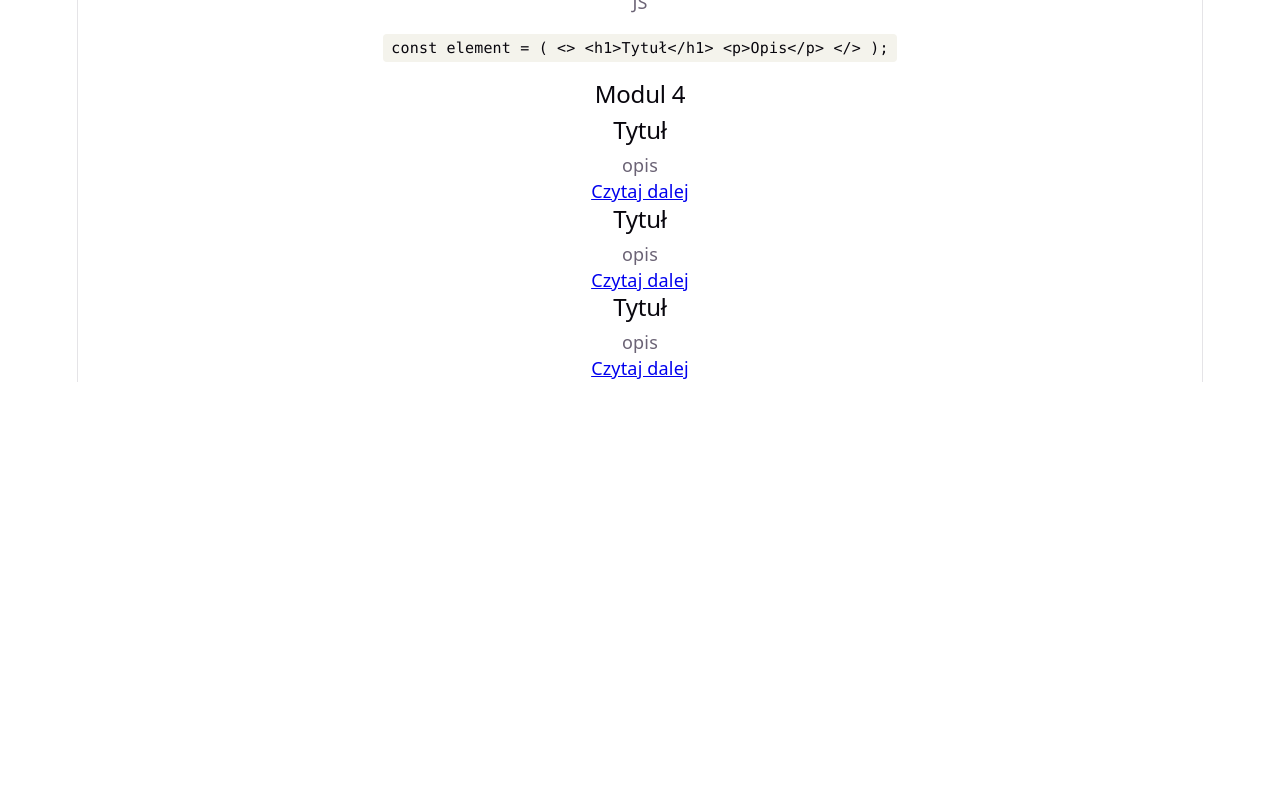
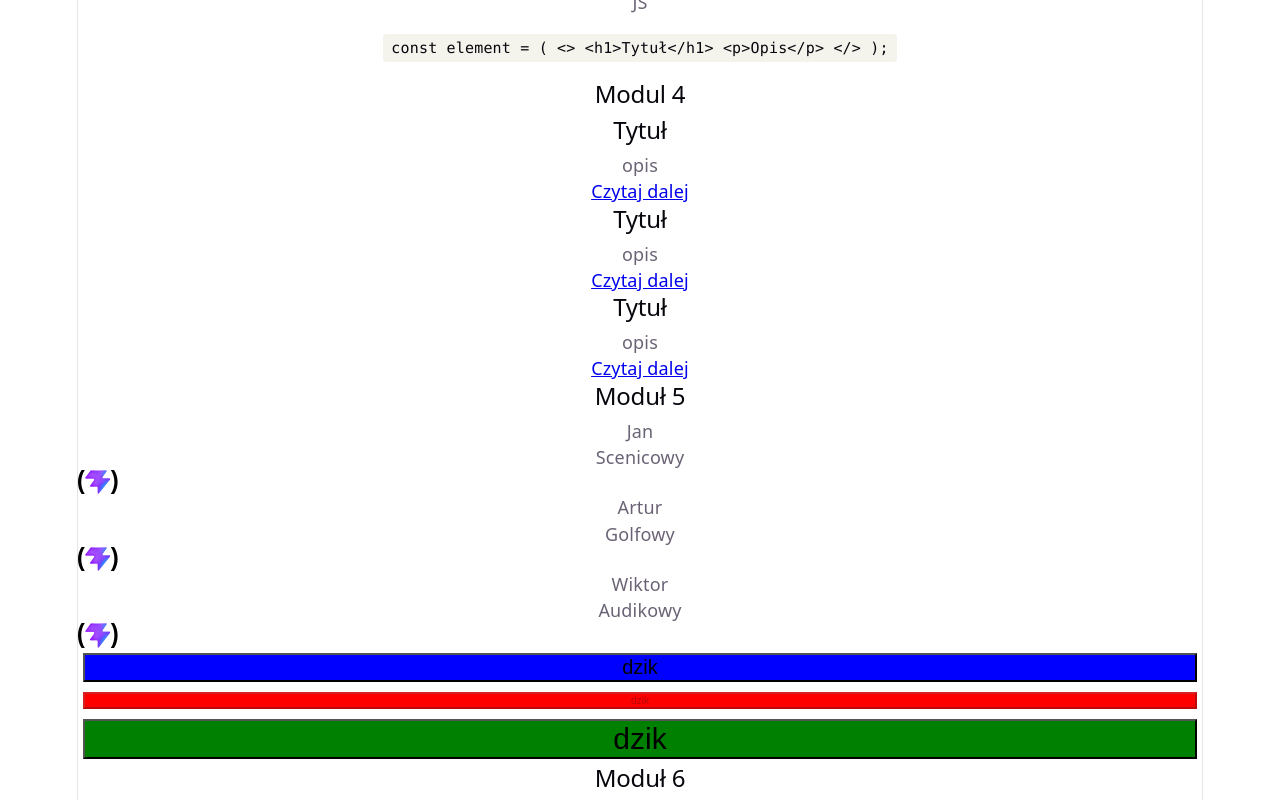
Before and after one commit to AshinaGenichiro/React1-8, a React (Vite) app: page / in a window 1280 px wide. Shown: the part 984-1784 px from the top of the page. Before the commit the page ends 1366 px from the top, so only its background shows below. Built offline with nearby package versions, Linux system fonts and the light colour scheme.

Commit message:
moduł 5

```diff
--- /dev/null
+++ b/src/components/ButtonComponent.jsx
@@ -0,0 +1,21 @@
+import { useState } from 'react'
+import '../App.css'
+function ButtonComponent({label, variant='primary', size='md', disabled=false}){
+    const getColor = () => {
+        if(variant === "primary") return 'blue';
+        if(variant === "danger") return 'red';
+        if(variant === "secondary") return 'green';
+    }
+    const getSize = () => {
+        if(size === "md") return '20px';
+        if(size == "sm") return '10px';
+        if(size == "lg") return '30px';
+    }
+    return (
+        <>
+        <button className = {`alert-${variant}`} style={{backgroundColor : getColor(), fontSize: getSize(), margin: '5px'}} disabled={disabled}>{label}</button>
+        </>
+    )
+}
+
+export default ButtonComponent
--- /dev/null
+++ b/src/components/UserCard.jsx
@@ -0,0 +1,15 @@
+
+import { useState } from 'react'
+import '../App.css'
+function UserCard({name,role,avatarUrl,isOnline=false}){
+    return(
+        <>
+        <p>{name}</p>
+        <p>{role}</p>
+        <img src={avatarUrl} alt="Logo Vite" style={{width:"40px"}} />
+        <p>{isOnline}</p>
+        </>
+    )
+}
+
+export default UserCard
--- a/src/main.jsx
+++ b/src/main.jsx
@@ -7,6 +7,9 @@ import DateTime from './components/DateTimeCard.jsx'
 import Analiza from './components/Analiza.jsx'
 import Code from './components/CodeSnippet.jsx'
 import Article from './components/ArticleCard.jsx'
+import UserCard from './components/UserCard.jsx'
+import viteLogo from './assets/vite.svg'
+import ButtonComponent from './components/ButtonComponent.jsx'
 createRoot(document.getElementById('root')).render(
   <StrictMode>
     <h2>Moduł 2</h2>
@@ -20,6 +23,16 @@ createRoot(document.getElementById('root')).render(
     <Article/>
     <Article/>
     <Article/>
+    <h2>Moduł 5</h2>
+    <UserCard name="Jan" role="Scenicowy" avatarUrl={viteLogo}/>
+    <UserCard name="Artur" role="Golfowy" avatarUrl={viteLogo} isOnline={true}/>
+    <UserCard name="Wiktor" role="Audikowy" avatarUrl={viteLogo}/>
+    <ButtonComponent label="dzik"/>
+    <ButtonComponent label="dzik" variant='danger' size='sm' disabled='true'/>
+    <ButtonComponent label="dzik" variant='secondary' size='lg'/>
+    <h2>Moduł 6</h2>
+
+
 
   </StrictMode>,
 )
```
